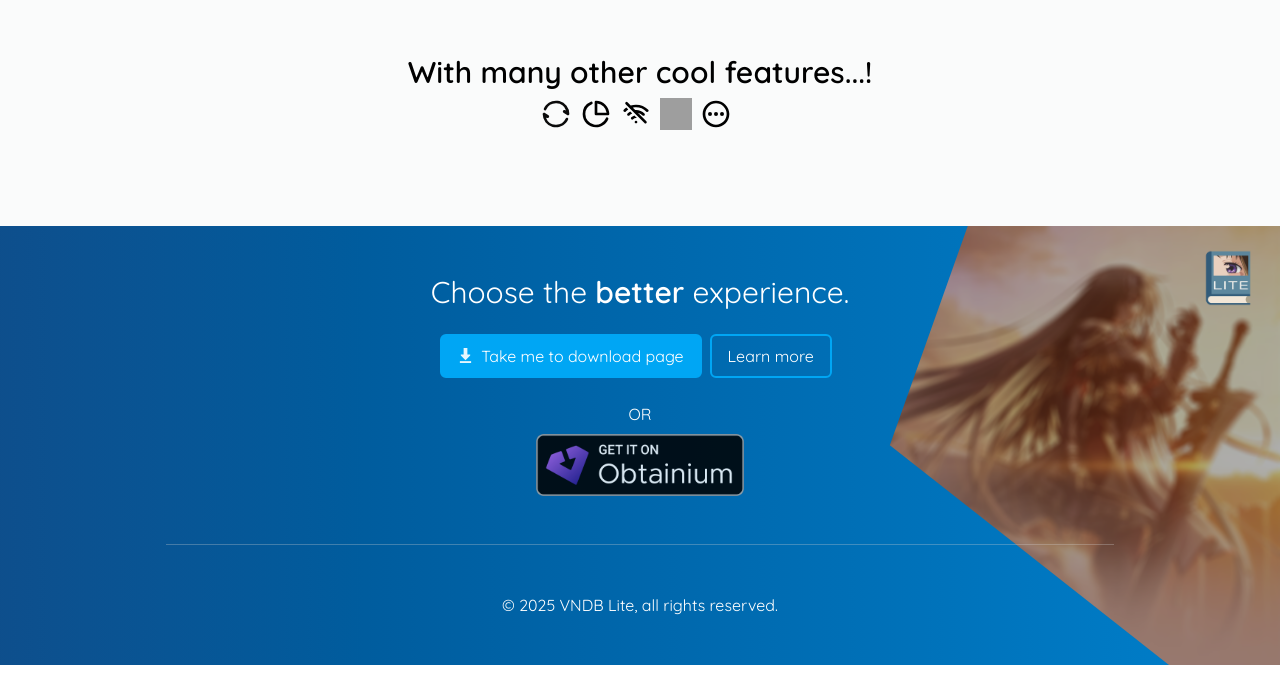
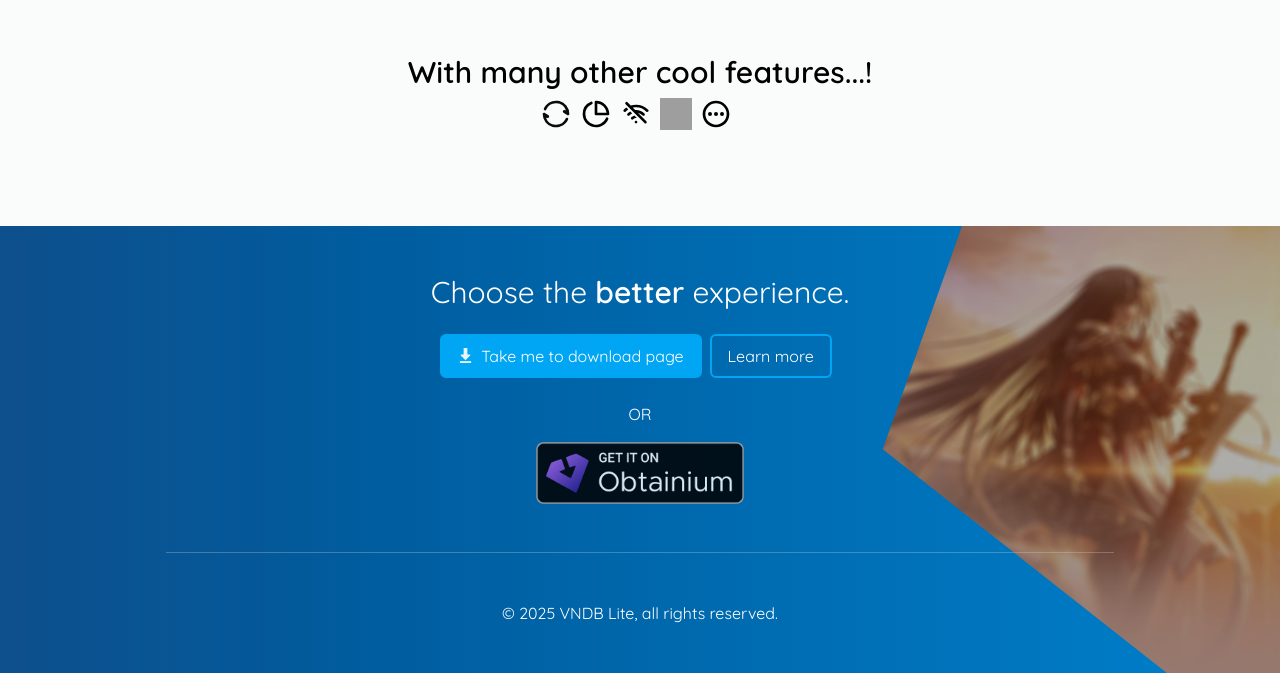
Before and after one commit to daniel-c-j/vndb-lite-web, a React (Vite) app: page / in a window 1280 px wide. Shown: the part 4932-5605 px from the top of the page. Built offline with nearby package versions, Linux system fonts and the light colour scheme; grey boxes are pictures that could not be loaded.

Commit message:
Update footer design

```diff
--- a/src/components/Footer.jsx
+++ b/src/components/Footer.jsx
@@ -13,23 +13,15 @@ export default function Footer() {
         draggable="false"
       />
 
-      <img
-        src="icons/iconHD.png"
-        alt="icon"
-        title="App icon"
-        draggable="false"
-        className="size-8 sm:size-10 md:size-12 lg:size-14 absolute top-4 right-4 sm:top-5 md:top-6 sm:right-5 md:right-6 opacity-85"
-      />
-
       <div className="relative z-1">
         <Slide direction="up" duration={600} triggerOnce>
           <h1 className="text-3xl pb-2">
             Choose the <span className="font-semibold">better</span> experience.
           </h1>
 
-          <DownloadButton addStyle="my-4 justify-center items-center" />
+          <DownloadButton addStyle="my-2 md:my-4 justify-center items-center" />
 
-          <p className="my-4 md:my-2">OR</p>
+          <p className="mb-3 md:my-4">OR</p>
 
           <ObtainiumBadge />
         </Slide>
```
